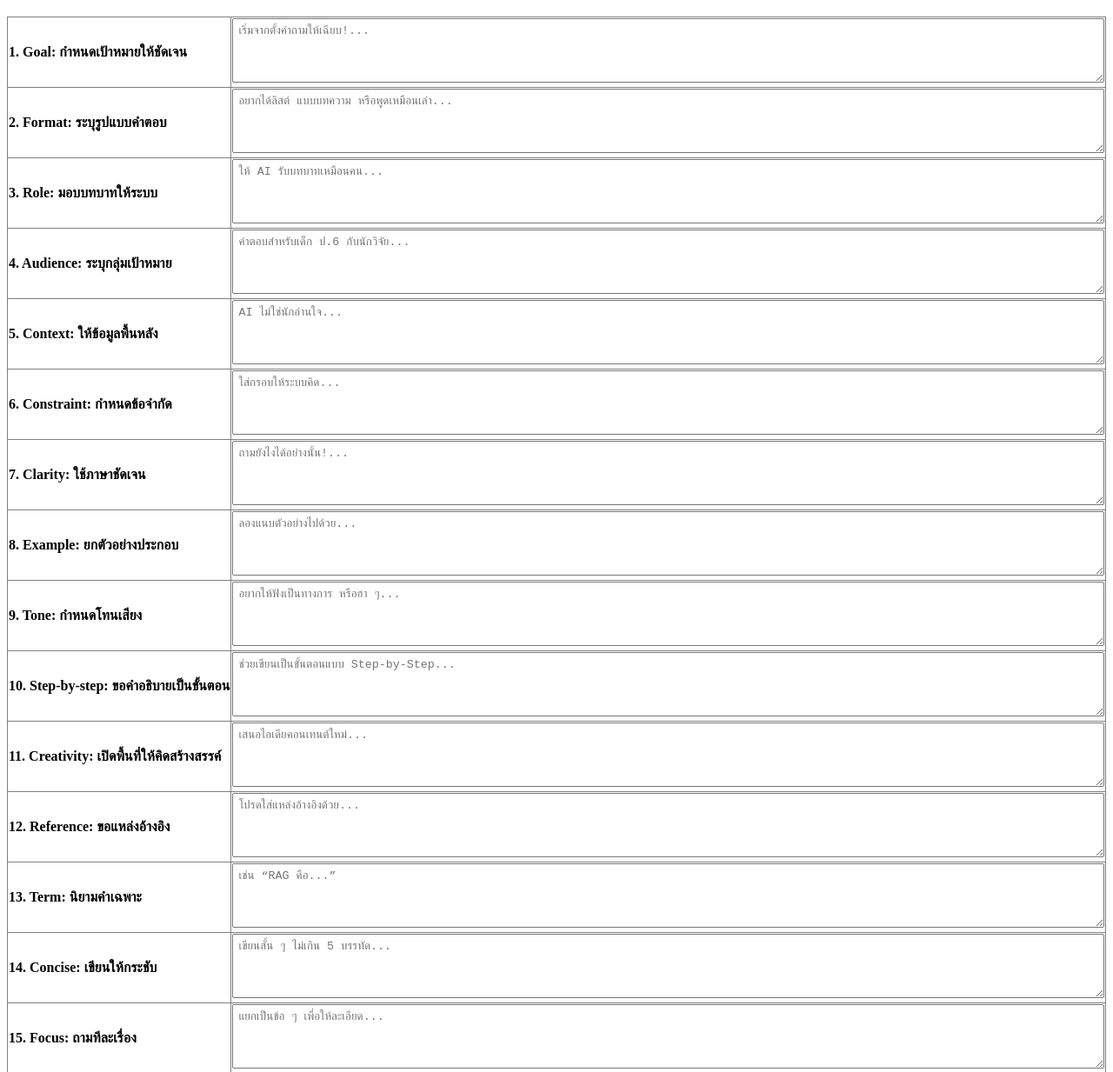
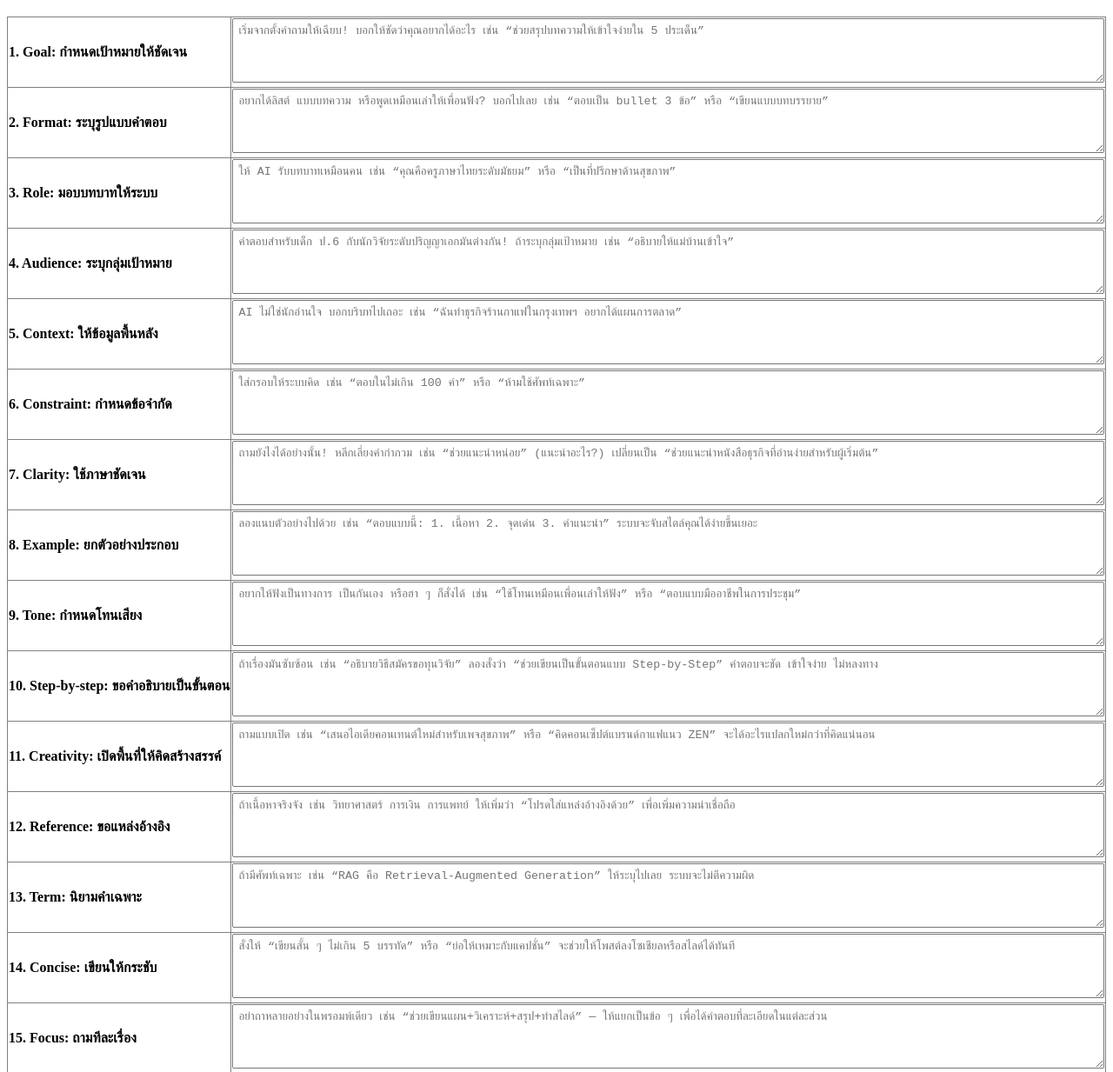
Before and after one commit to apicha31/gptpromt, a plain HTML site: page index.html in a window 1280 px wide. Shown: the part 61-1294 px from the top of the page at 87% size. Drawn offline with Linux system fonts and the light colour scheme.

Commit message:
change detail and example
change detail and more example

```diff
--- a/index.html
+++ b/index.html
@@ -48,67 +48,67 @@
     <table border="1">
       <tr>
         <td><label for="goal">1. Goal: กำหนดเป้าหมายให้ชัดเจน</label></td>
-        <td><textarea rows="4" id="goal" placeholder="เริ่มจากตั้งคำถามให้เฉียบ!..."></textarea></td>
+        <td><textarea rows="4" id="goal" placeholder="เริ่มจากตั้งคำถามให้เฉียบ! บอกให้ชัดว่าคุณอยากได้อะไร เช่น “ช่วยสรุปบทความให้เข้าใจง่ายใน 5 ประเด็น”"></textarea></td>
       </tr>
       <tr>
         <td><label for="format">2. Format: ระบุรูปแบบคำตอบ</label></td>
-        <td><textarea rows="4" id="format" placeholder="อยากได้ลิสต์ แบบบทความ หรือพูดเหมือนเล่า..."></textarea></td>
+        <td><textarea rows="4" id="format" placeholder="อยากได้ลิสต์ แบบบทความ หรือพูดเหมือนเล่าให้เพื่อนฟัง? บอกไปเลย เช่น “ตอบเป็น bullet 3 ข้อ” หรือ “เขียนแบบบทบรรยาย”"></textarea></td>
       </tr>
       <tr>
         <td><label for="role">3. Role: มอบบทบาทให้ระบบ</label></td>
-        <td><textarea rows="4" id="role" placeholder="ให้ AI รับบทบาทเหมือนคน..."></textarea></td>
+        <td><textarea rows="4" id="role" placeholder="ให้ AI รับบทบาทเหมือนคน เช่น “คุณคือครูภาษาไทยระดับมัธยม” หรือ “เป็นที่ปรึกษาด้านสุขภาพ”"></textarea></td>
       </tr>
       <tr>
         <td><label for="audience">4. Audience: ระบุกลุ่มเป้าหมาย</label></td>
-        <td><textarea rows="4" id="audience" placeholder="คำตอบสำหรับเด็ก ป.6 กับนักวิจัย..."></textarea></td>
+        <td><textarea rows="4" id="audience" placeholder="คำตอบสำหรับเด็ก ป.6 กับนักวิจัยระดับปริญญาเอกมันต่างกัน! ถ้าระบุกลุ่มเป้าหมาย เช่น “อธิบายให้แม่บ้านเข้าใจ”"></textarea></td>
       </tr>
       <tr>
         <td><label for="context">5. Context: ให้ข้อมูลพื้นหลัง</label></td>
-        <td><textarea rows="4" id="context" placeholder="AI ไม่ใช่นักอ่านใจ..."></textarea></td>
+        <td><textarea rows="4" id="context" placeholder="AI ไม่ใช่นักอ่านใจ บอกบริบทไปเถอะ เช่น “ฉันทำธุรกิจร้านกาแฟในกรุงเทพฯ อยากได้แผนการตลาด”"></textarea></td>
       </tr>
       <tr>
         <td><label for="constraint">6. Constraint: กำหนดข้อจำกัด</label></td>
-        <td><textarea rows="4" id="constraint" placeholder="ใส่กรอบให้ระบบคิด..."></textarea></td>
+        <td><textarea rows="4" id="constraint" placeholder="ใส่กรอบให้ระบบคิด เช่น “ตอบในไม่เกิน 100 คำ” หรือ “ห้ามใช้ศัพท์เฉพาะ”"></textarea></td>
       </tr>
       <tr>
         <td><label for="clarity">7. Clarity: ใช้ภาษาชัดเจน</label></td>
-        <td><textarea rows="4" id="clarity" placeholder="ถามยังไงได้อย่างนั้น!..."></textarea></td>
+        <td><textarea rows="4" id="clarity" placeholder="ถามยังไงได้อย่างนั้น! หลีกเลี่ยงคำกำกวม เช่น “ช่วยแนะนำหน่อย” (แนะนำอะไร?) เปลี่ยนเป็น “ช่วยแนะนำหนังสือธุรกิจที่อ่านง่ายสำหรับผู้เริ่มต้น”"></textarea></td>
       </tr>
       <tr>
         <td><label for="example">8. Example: ยกตัวอย่างประกอบ</label></td>
-        <td><textarea rows="4" id="example" placeholder="ลองแนบตัวอย่างไปด้วย..."></textarea></td>
+        <td><textarea rows="4" id="example" placeholder="ลองแนบตัวอย่างไปด้วย เช่น “ตอบแบบนี้: 1. เนื้อหา 2. จุดเด่น 3. คำแนะนำ” ระบบจะจับสไตล์คุณได้ง่ายขึ้นเยอะ"></textarea></td>
       </tr>
       <tr>
         <td><label for="tone">9. Tone: กำหนดโทนเสียง</label></td>
-        <td><textarea rows="4" id="tone" placeholder="อยากให้ฟังเป็นทางการ หรือฮา ๆ..."></textarea></td>
+        <td><textarea rows="4" id="tone" placeholder="อยากให้ฟังเป็นทางการ เป็นกันเอง หรือฮา ๆ ก็สั่งได้ เช่น “ใช้โทนเหมือนเพื่อนเล่าให้ฟัง” หรือ “ตอบแบบมืออาชีพในการประชุม”"></textarea></td>
       </tr>
       <tr>
         <td><label for="step">10. Step-by-step: ขอคำอธิบายเป็นขั้นตอน</label></td>
-        <td><textarea rows="4" id="step" placeholder="ช่วยเขียนเป็นขั้นตอนแบบ Step-by-Step..."></textarea></td>
+        <td><textarea rows="4" id="step" placeholder="ถ้าเรื่องมันซับซ้อน เช่น “อธิบายวิธีสมัครขอทุนวิจัย” ลองสั่งว่า “ช่วยเขียนเป็นขั้นตอนแบบ Step-by-Step” คำตอบจะชัด เข้าใจง่าย ไม่หลงทาง"></textarea></td>
       </tr>
       <tr>
         <td><label for="creativity">11. Creativity: เปิดพื้นที่ให้คิดสร้างสรรค์</label></td>
-        <td><textarea rows="4" id="creativity" placeholder="เสนอไอเดียคอนเทนต์ใหม่..."></textarea></td>
+        <td><textarea rows="4" id="creativity" placeholder="ถามแบบเปิด เช่น “เสนอไอเดียคอนเทนต์ใหม่สำหรับเพจสุขภาพ” หรือ “คิดคอนเซ็ปต์แบรนด์กาแฟแนว ZEN” จะได้อะไรแปลกใหม่กว่าที่คิดแน่นอน"></textarea></td>
       </tr>
       <tr>
         <td><label for="reference">12. Reference: ขอแหล่งอ้างอิง</label></td>
-        <td><textarea rows="4" id="reference" placeholder="โปรดใส่แหล่งอ้างอิงด้วย..."></textarea></td>
+        <td><textarea rows="4" id="reference" placeholder="ถ้าเนื้อหาจริงจัง เช่น วิทยาศาสตร์ การเงิน การแพทย์ ให้เพิ่มว่า “โปรดใส่แหล่งอ้างอิงด้วย” เพื่อเพิ่มความน่าเชื่อถือ"></textarea></td>
       </tr>
       <tr>
         <td><label for="term">13. Term: นิยามคำเฉพาะ</label></td>
-        <td><textarea rows="4" id="term" placeholder="เช่น “RAG คือ...”"></textarea></td>
+        <td><textarea rows="4" id="term" placeholder="ถ้ามีศัพท์เฉพาะ เช่น “RAG คือ Retrieval-Augmented Generation” ให้ระบุไปเลย ระบบจะไม่ตีความผิด"></textarea></td>
       </tr>
       <tr>
         <td><label for="concise">14. Concise: เขียนให้กระชับ</label></td>
-        <td><textarea rows="4" id="concise" placeholder="เขียนสั้น ๆ ไม่เกิน 5 บรรทัด..."></textarea></td>
+        <td><textarea rows="4" id="concise" placeholder="สั่งให้ “เขียนสั้น ๆ ไม่เกิน 5 บรรทัด” หรือ “ย่อให้เหมาะกับแคปชั่น” จะช่วยให้โพสต์ลงโซเชียลหรือสไลด์ได้ทันที"></textarea></td>
       </tr>
       <tr>
         <td><label for="focus">15. Focus: ถามทีละเรื่อง</label></td>
-        <td><textarea rows="4" id="focus" placeholder="แยกเป็นข้อ ๆ เพื่อให้ละเอียด..."></textarea></td>
+        <td><textarea rows="4" id="focus" placeholder="อย่าถาหลายอย่างในพรอมพ์เดียว เช่น “ช่วยเขียนแผน+วิเคราะห์+สรุป+ทำสไลด์” — ให้แยกเป็นข้อ ๆ เพื่อได้คำตอบที่ละเอียดในแต่ละส่วน"></textarea></td>
       </tr>
       <tr>
         <td><label for="iterate">16. Iterate: ทดลองและปรับแต่ง</label></td>
-        <td><textarea id="iterate" rows="3" placeholder="ลองปรับคำใหม่ เพิ่มเงื่อนไข..."></textarea></textarea></td>
+        <td><textarea id="iterate" rows="3" placeholder="พรอมพ์แรกอาจยังไม่ใช่ ลองปรับคำใหม่ เพิ่มเงื่อนไข หรือขอให้ “ตอบอีกแบบที่แตกต่าง” ก็จะเจอคำตอบที่ถูกใจมากขึ้นเรื่อย ๆ"></textarea></textarea></td>
       </tr>
       <tr>
         <td colspan="2" class="form-buttons">
```
